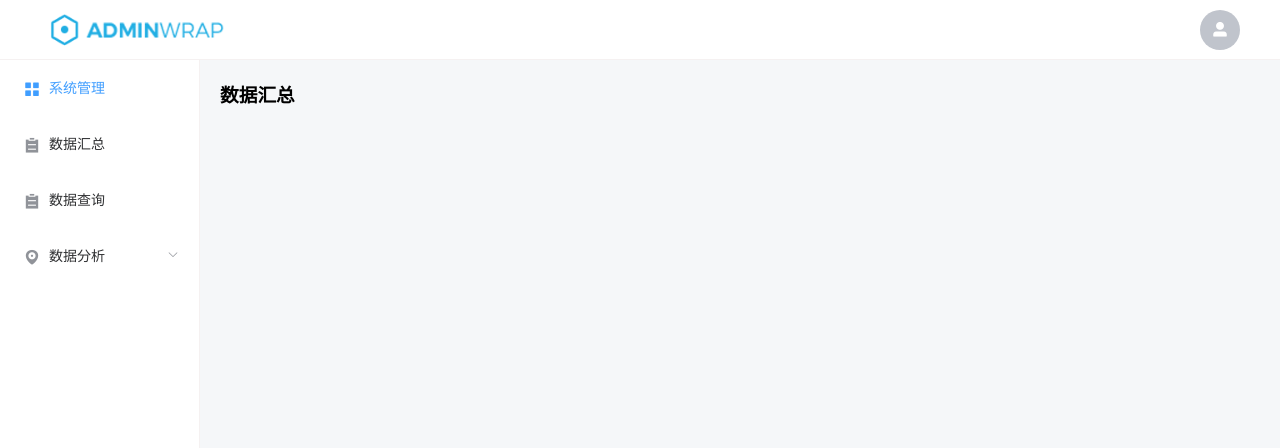
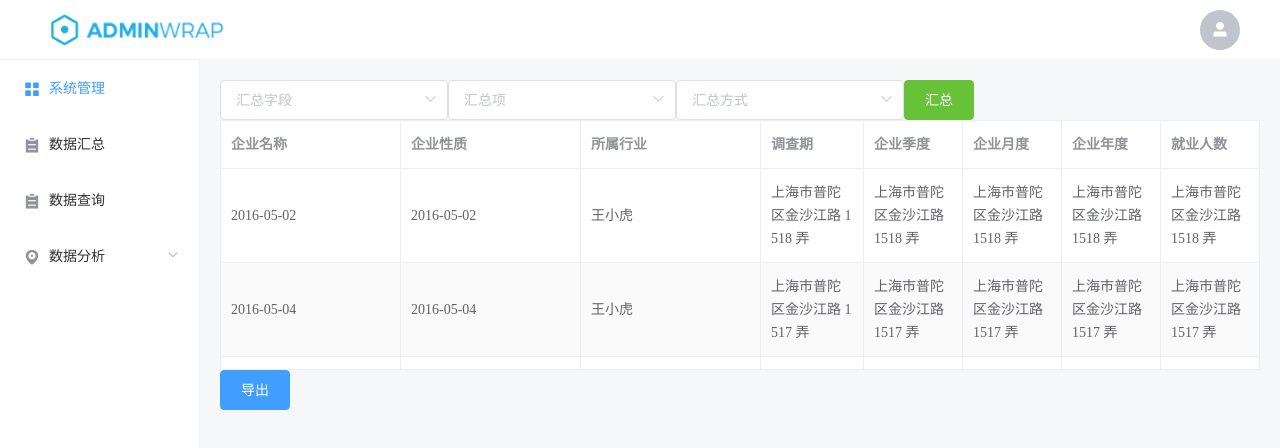
Before and after one commit to Qi2yU/DCSPCE, a Vue app in the folder src/ui/vue-test/: page /#/layout/sum in a window 1280 px wide. Shown: the top 448 px of the page. Built offline with nearby package versions, Linux system fonts and the light colour scheme.

Commit message:
增加数据汇总页面

```diff
--- a/src/ui/vue-test/package.json
+++ b/src/ui/vue-test/package.json
@@ -10,6 +10,7 @@
   "dependencies": {
     "babel-preset-es201": "^0.0.1-security",
     "core-js": "^3.8.3",
+    "echarts": "^5.4.3",
     "element-ui": "^2.15.14",
     "vue": "^2.6.14",
     "vue-router": "^3.6.5"
--- a/src/ui/vue-test/src/main.js
+++ b/src/ui/vue-test/src/main.js
@@ -3,6 +3,12 @@ import App from './App.vue'
 import ElementUI from 'element-ui'
 import VueRouter from 'vue-router'
 import router from './router'
+import * as echarts from 'echarts';
+
+
+Vue.prototype.$echarts = echarts
+
+
 Vue.config.productionTip = false
 
 Vue.use(VueRouter)
--- a/src/ui/vue-test/src/pages/analy-1.vue
+++ b/src/ui/vue-test/src/pages/analy-1.vue
@@ -1,13 +1,55 @@
 <style>
+
+
+
+
 </style>
+
+
+
 <template>
-  <div id="user">
-    <h1>对比分析</h1>
-  </div>
+
+
+<div id="main" style="width: 600px; height: 400px"></div>
+
+
 </template>
 
 <script>
 export default {
-  name: 'User'
+  name: 'User',
+  mounted() {
+    this.drawChart();
+  },
+  methods:{
+    drawChart() {
+      // 基于准备好的dom，初始化echarts实例  这个和上面的main对应
+      let myChart = this.$echarts.init(document.getElementById("main"));
+      // 指定图表的配置项和数据
+      let option = {
+        title: {
+          text: "ECharts 入门示例",
+        },
+        tooltip: {},
+        legend: {
+          data: ["销量"],
+        },
+        xAxis: {
+          data: ["衬衫", "羊毛衫", "雪纺衫", "裤子", "高跟鞋", "袜子"],
+        },
+        yAxis: {},
+        series: [
+          {
+            name: "销量",
+            type: "bar",
+            data: [5, 20, 36, 10, 10, 20],
+          },
+        ],
+      };
+      // 使用刚指定的配置项和数据显示图表。
+      myChart.setOption(option);
+    },
+
+  }
 }
 </script>
--- a/src/ui/vue-test/src/pages/sum.vue
+++ b/src/ui/vue-test/src/pages/sum.vue
@@ -8,15 +8,153 @@
  -->
  <style>
 </style>
+
 <template>
-  <div id="user">
-    <h1>数据汇总</h1>
-  </div>
+  <div>
+    <el-select v-model="value" placeholder="汇总字段">
+    <el-option
+      v-for="item in options1"
+      :key="item.value"
+      :label="item.label"
+      :value="item.value"
+      :disabled="item.disabled">
+    </el-option>
+  </el-select>
 
+  <el-select v-model="value" placeholder="汇总项">
+    <el-option
+      v-for="item in options2"
+      :key="item.value"
+      :label="item.label"
+      :value="item.value"
+      :disabled="item.disabled">
+    </el-option>
+  </el-select>
+
+  <el-select v-model="value" placeholder="汇总方式">
+    <el-option
+      v-for="item in options3"
+      :key="item.value"
+      :label="item.label"
+      :value="item.value"
+      :disabled="item.disabled">
+    </el-option>
+  </el-select>
+  <el-button type="success"  @click = "SumHandler">汇总</el-button>
+  <el-table
+    :data="tableData"
+    height="250"
+    border
+    stripe
+    style="width: 100%">
+    <el-table-column
+      prop="date"
+      label="企业名称"
+      width="180">
+    </el-table-column>
+    <el-table-column
+      prop="date"
+      label="企业性质"
+      width="180">
+    </el-table-column>
+    <el-table-column
+      prop="name"
+      label="所属行业"
+      width="180">
+    </el-table-column>
+    <el-table-column
+      prop="address"
+      label="调查期">
+    </el-table-column>
+    <el-table-column
+      prop="address"
+      label="企业季度">
+    </el-table-column>
+    <el-table-column
+      prop="address"
+      label="企业月度">
+    </el-table-column>
+    <el-table-column
+      prop="address"
+      label="企业年度">
+    </el-table-column>
+    <el-table-column
+      prop="address"
+      label="就业人数">
+    </el-table-column>
+  </el-table>
+
+
+
+
+  <el-button type="primary"  @click = "DownloadHandler">导出</el-button>
+
+
+</div>
 </template>
 
 <script>
-export default {
-  name: 'User'
-}
+  export default {
+    data() {
+      return {
+        tableData: [{
+          date: '2016-05-02',
+          name: '王小虎',
+          address: '上海市普陀区金沙江路 1518 弄'
+        }, {
+          date: '2016-05-04',
+          name: '王小虎',
+          address: '上海市普陀区金沙江路 1517 弄'
+        }, {
+          date: '2016-05-01',
+          name: '王小虎',
+          address: '上海市普陀区金沙江路 1519 弄'
+        }, {
+          date: '2016-05-03',
+          name: '王小虎',
+          address: '上海市普陀区金沙江路 1516 弄'
+        }],
+        options1:[{
+            value: '选项1',
+            label: '企业性质'
+          },{
+          value: '选项2',
+          label: '所属行业',
+        }, {
+          value: '选项3',
+          label: '调查期'
+        }, {
+            value: '选项4',
+            label: '地区'
+          },{
+          value: '选项5',
+          label: '企业季度',
+        }, {
+          value: '选项6',
+          label: '企业月度'
+        },  {
+          value: '选项7',
+          label: '企业年度'
+        }],
+        options2:[{
+          value: '选项1',
+          label: '就业人数'
+        }],
+        options3:[{
+          value: '选项1',
+          label: '求和'
+        },{
+          value: '选项2',
+          label: '平均值',
+        }, {
+          value: '选项3',
+          label: '最大值'
+        }, {
+          value: '选项4',
+          label: '最小值'
+        },]
+
+      }
+    }
+  }
 </script>
```
Also changed, not shown: 1 other file (tests, documents, lock files or other folders).
